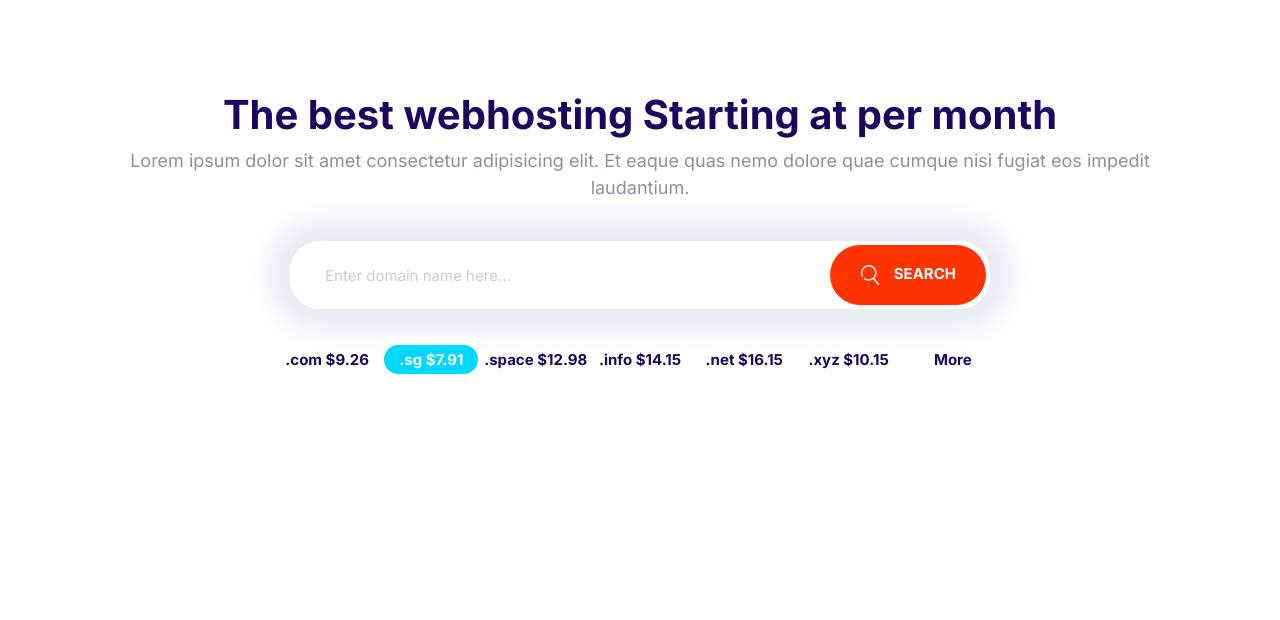
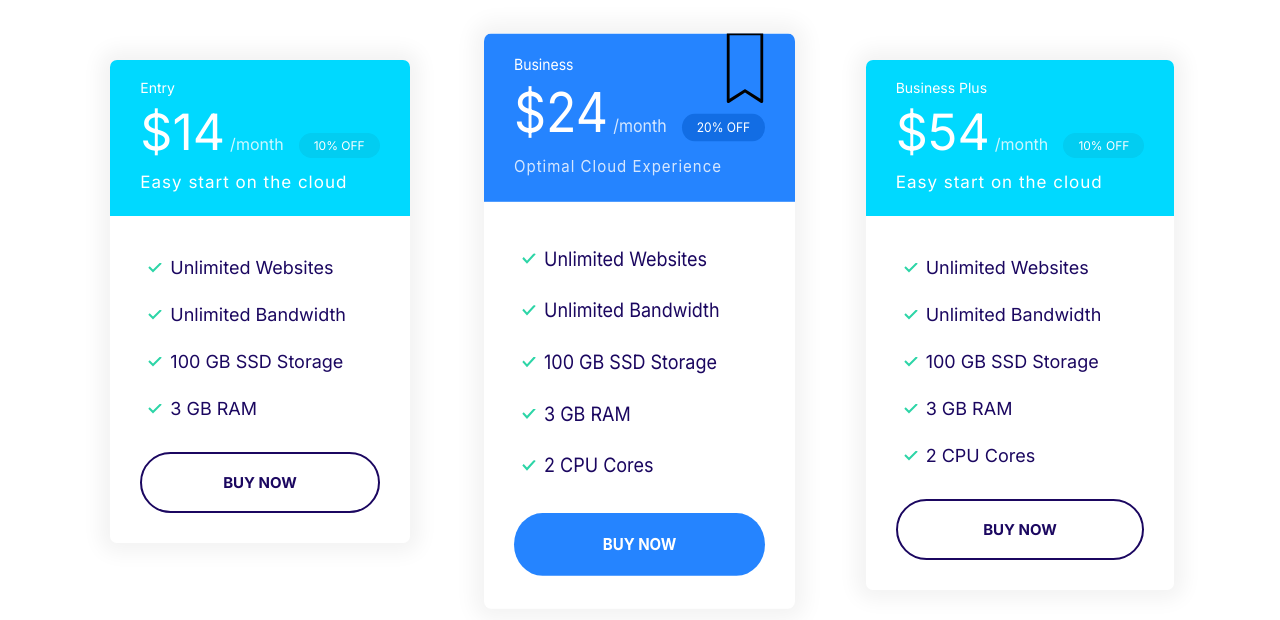
Before and after one commit to hoang91/Frontend-FirstProject, a plain HTML site: page index.html in a window 1280 px wide. Drawn offline with Linux system fonts and the light colour scheme.

Commit message:
Build plans block component

```diff
--- a/css/styles.css
+++ b/css/styles.css
@@ -99,7 +99,7 @@
 .badge {
   border-radius: 20px;
   font-size: 2rem;
-  font-weight: 600;
+  font-weight: 500;
   padding: 0.5rem 1.5rem;
   white-space: nowrap;
 }
@@ -341,6 +341,10 @@
 
 /* PLANS */
 
+.plan {
+  transition: transform 0.2s ease-out;
+}
+
 .plan__name {
   color: #fff;
   font-size: 2rem;
@@ -370,17 +374,29 @@
   margin-bottom: 2rem;
 }
 
+.plan--popular {
+  transform: scaleY(1.1);
+}
+
 .plan--popular .card__header {
   position: relative;
 }
 
 .plan--popular .card__header::before {
   content: url(../images/popular.svg);
-  width: 40px;
   display: inline-block;
   position: absolute;
-  top: -5px;
-  right: 15%;
+  transform: scale(0.7);
+  top: -2rem; /* card__header have 2rem vertical padding */
+  right: 0;
+}
+
+.plan:hover {
+  transform: scale(1.05);
+}
+
+.plan--popular:hover {
+  transform: scale(1.15);
 }
 
 @media screen and (min-width: 1024px) {
@@ -608,7 +624,7 @@
 
 .block {
   --padding-vertical: 6rem;
-  padding: var(--padding-vertical) 2rem;
+  padding: var(--padding-vertical) 1.5rem;
 }
 
 .block__header {
@@ -732,6 +748,7 @@
   }
 }
 
+/* ------------------------------------------------- */
 /* DOMAIN BLOCK */
 
 .block-domain .input-group {
@@ -767,8 +784,7 @@
   .block-domain__content {
     font-size: 1.8rem;
   }
-  .block-domain__prices,
-  .badge {
+  .block-domain__prices .badge {
     font-size: 1.5rem;
   }
   .block-domain__prices a {
@@ -783,3 +799,20 @@
     color: var(--color-headings);
   }
 }
+
+/* PLANT BLOCK */
+
+.block-plans .grid {
+  gap: 8rem 3rem;
+}
+
+.block-plans .plan {
+  max-width: 500px;
+  margin: 0 auto;
+}
+
+@media screen and (max-width: 1023px) {
+  .plan--popular {
+    transform: scale(1);
+  }
+}
--- a/index.html
+++ b/index.html
@@ -15,36 +15,73 @@
     <title>Document</title>
   </head>
   <body>
-    <section class="block container block-domain">
-      <header class="block__header">
-        <h2>The best webhosting Starting at per month</h2>
-        <p class="block-domain__content">
-          Lorem ipsum dolor sit amet consectetur adipisicing elit. Et eaque quas
-          nemo dolore quae cumque nisi fugiat eos impedit laudantium.
-        </p>
-      </header>
-      <div class="input-group">
-        <input
-          type="text"
-          class="input"
-          placeholder="Enter domain name here..."
-        />
-        <button class="btn btn--accent">
-          <svg class="icon icon--white">
-            <use xlink:href="images/sprite.svg#search"></use>
-          </svg>
-          Search
-        </button>
+    <section class="block container block-plans">
+      <div class="grid grid--1x3">
+        <div class="plan">
+          <div class="card card--secondary">
+            <header class="card__header">
+              <h3 class="plan__name">Entry</h3>
+              <span class="plan__price">$14</span>
+              <span class="plan__billing-cycle">/month</span>
+              <span class="badge badge--secondary badge--small">10% OFF</span>
+              <span class="plan__description">Easy start on the cloud</span>
+            </header>
+            <div class="card__body">
+              <ul class="list list--tick">
+                <li class="list__item">Unlimited Websites</li>
+                <li class="list__item">Unlimited Bandwidth</li>
+                <li class="list__item">100 GB SSD Storage</li>
+                <li class="list__item">3 GB RAM</li>
+              </ul>
+              <button class="btn btn--outline btn--block">Buy Now</button>
+            </div>
+          </div>
+        </div>
+
+        <div class="plan plan--popular">
+          <div class="card card--primary">
+            <header class="card__header">
+              <h3 class="plan__name">Business</h3>
+              <span class="plan__price">$24</span>
+              <span class="plan__billing-cycle">/month</span>
+              <span class="badge badge--primary badge--small">20% OFF</span>
+              <span class="plan__description">Optimal Cloud Experience</span>
+            </header>
+            <div class="card__body">
+              <ul class="list list--tick">
+                <li class="list__item">Unlimited Websites</li>
+                <li class="list__item">Unlimited Bandwidth</li>
+                <li class="list__item">100 GB SSD Storage</li>
+                <li class="list__item">3 GB RAM</li>
+                <li class="list__item">2 CPU Cores</li>
+              </ul>
+              <button class="btn btn--primary btn--block">Buy Now</button>
+            </div>
+          </div>
+        </div>
+
+        <div class="plan">
+          <div class="card card--secondary">
+            <header class="card__header">
+              <h3 class="plan__name">Business Plus</h3>
+              <span class="plan__price">$54</span>
+              <span class="plan__billing-cycle">/month</span>
+              <span class="badge badge--secondary badge--small">10% OFF</span>
+              <span class="plan__description">Easy start on the cloud</span>
+            </header>
+            <div class="card__body">
+              <ul class="list list--tick">
+                <li class="list__item">Unlimited Websites</li>
+                <li class="list__item">Unlimited Bandwidth</li>
+                <li class="list__item">100 GB SSD Storage</li>
+                <li class="list__item">3 GB RAM</li>
+                <li class="list__item">2 CPU Cores</li>
+              </ul>
+              <button class="btn btn--outline btn--block">Buy Now</button>
+            </div>
+          </div>
+        </div>
       </div>
-      <ul class="list block-domain__prices">
-        <li>.com $9.26</li>
-        <li><span class="badge badge--secondary">.sg $7.91</span></li>
-        <li>.space $12.98</li>
-        <li>.info $14.15</li>
-        <li>.net $16.15</li>
-        <li>.xyz $10.15</li>
-        <li><a href="#">More</a></li>
-      </ul>
     </section>
     <script src="js/main.js"></script>
   </body>
```
Also changed, not shown: components/plans-block.html (added, +68 -0 lines).
